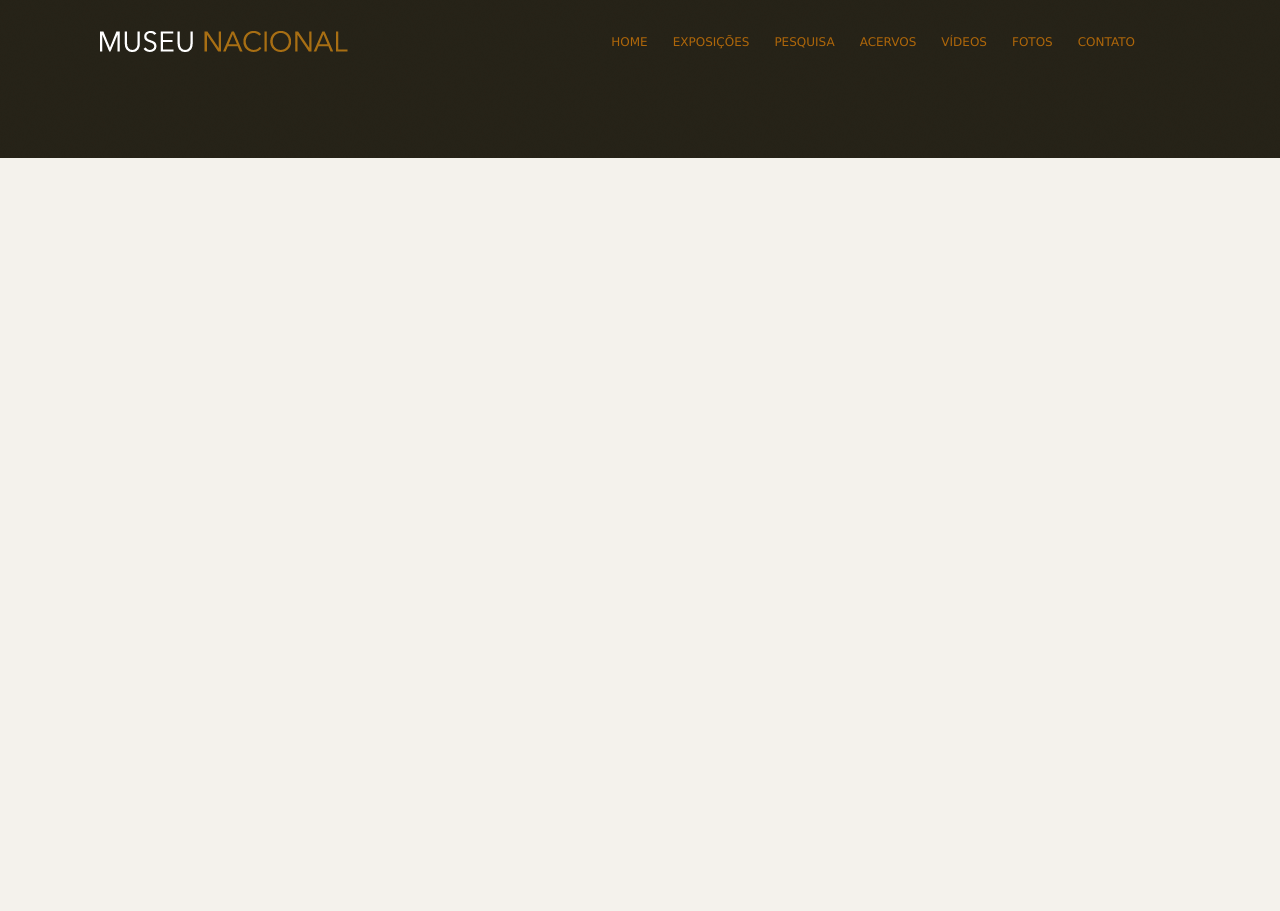
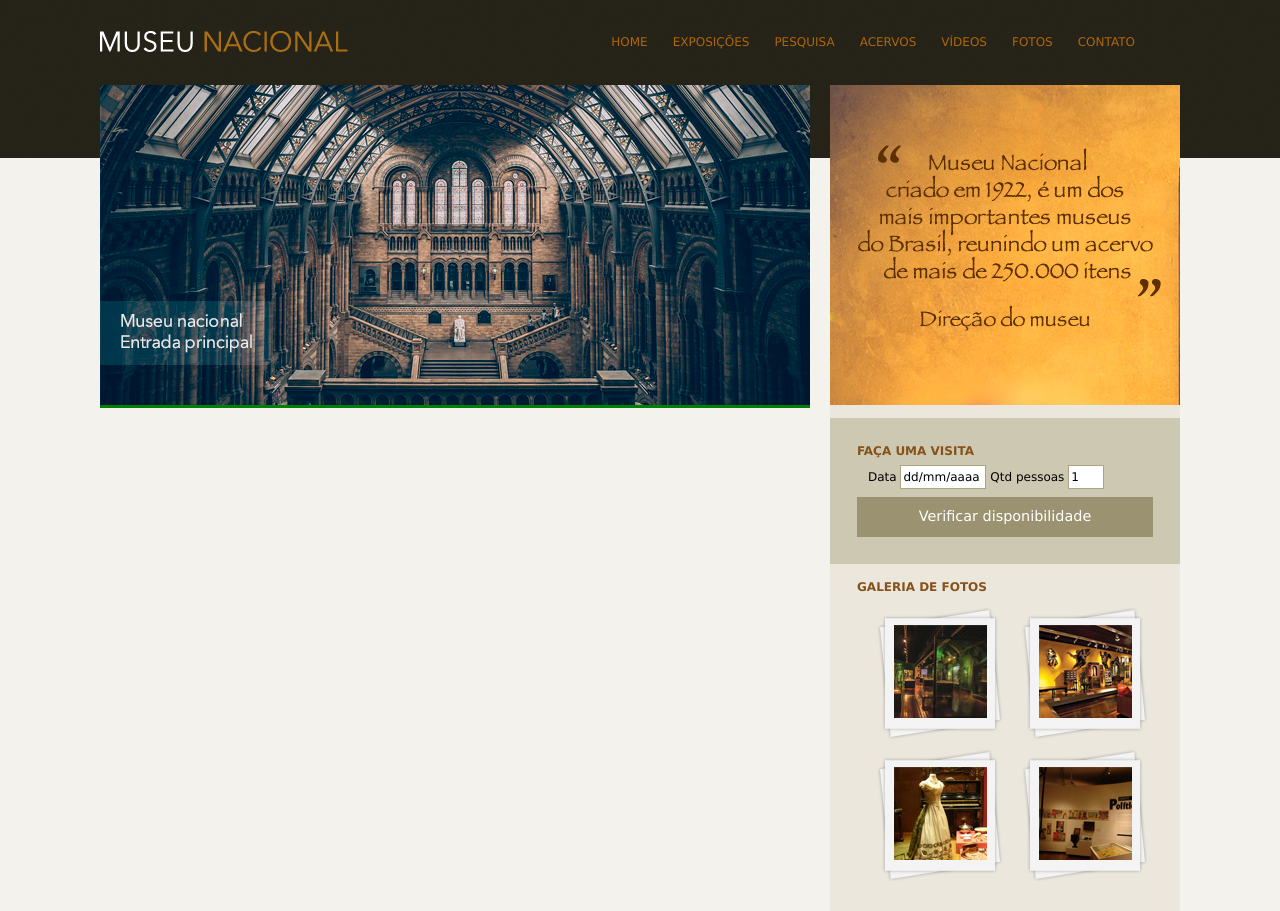
Before and after one commit to V-Charles/ProjetoMuseuNacional, a plain HTML site: page index.html in a window 1280 px wide. Before the commit the page ends 800 px from the top, so only its background shows below. Drawn offline with Linux system fonts and the light colour scheme.

Commit message:
Barra lateral finalizada

```diff
--- a/css/style.css
+++ b/css/style.css
@@ -60,3 +60,78 @@ nav ul li a:link {
 nav ul li a:hover {
     border-bottom: 1px solid #535858;
 }
+
+/* Formatação Principal
+-----------------------------------*/
+#conteudo {
+    width: 710px;
+    float: left;
+    background: green;
+}
+
+aside {
+    width: 350px;
+    float: right;
+    background: #ebe7dd;
+    padding-bottom: 30px;
+}
+
+section#visita {
+    background: #cdc8b1;
+    padding: 10px 27px 27px 27px;
+    margin-top: 10px;
+}
+
+section#galeria {
+    padding: 0 27px 0 27px;
+}
+
+section#galeria a {
+    display: block;
+    background: url(../imagens/fundo-foto.png) no-repeat;
+    float: left;
+    padding: 15px 15px 18px 15px;
+    margin: 10px 0 0 20px;
+}
+
+section#galeria img {
+    margin-left: 2px;
+    margin-top: 3px;
+}
+
+h4 {
+    color: #86521a;
+    text-transform: uppercase;
+    padding-bottom: 3px;
+    margin-bottom: 0;
+}
+
+/* Formatação Formulários
+-----------------------------------*/
+input {
+    height: 20px;
+    width: 80px;
+    background: #fff;
+    border: none;
+    font-size: 1em;
+}
+
+input.campo {
+    border: 1px solid #ada484;
+}
+
+input.botao {
+    background: #9b9271;
+    color: white;
+    width: 100%;
+    height: 40px;
+    font-size: 1.2em;
+}
+
+fieldset {
+    border: none;
+}
+
+legend {
+    display: none;
+}
--- a/index.html
+++ b/index.html
@@ -37,7 +37,71 @@
         </header>
         <!-- Fim Cabeçalho-->
 
+        <!-- Area Principal -->
+        <div id="principal">
+            <div id="conteudo">
 
+                <section id="capa">
+                    <img src="imagens/museu.png">
+                </section>
+
+            </div>
+
+            <!-- Area Lateral-->
+            <aside>
+                <section id="depoimento">
+                    <img src="imagens/depoimento.png">
+                </section>
+
+                <!-- Seção visita -->
+                <section id="visita">
+                    <h4>Faça uma visita</h4>
+                    <form>
+                        <fieldset>
+                            <legend>Selecione uma data</legend>
+
+                            <label for="data">Data</label>
+                            <input class="campo" type="text" id="data" value="dd/mm/aaaa">
+
+                            <label for="qtd">Qtd pessoas</label>
+                            <input class="campo" style="width: 30px;" type="text" id="qtd" value="1">
+
+                        </fieldset>
+
+                        <input class="botao" type="submit" value="Verificar disponibilidade">
+
+                    </form>
+                </section>
+                <!-- Fim Seção visita -->
+
+                <!-- Seção galeria -->
+                <section id="galeria">
+
+                    <h4>Galeria de fotos</h4>
+                    <a href="">
+                        <img src="imagens/imagem1.jpg" height="93" width="93">
+                    </a>
+
+                    <a href="">
+                        <img src="imagens/imagem2.jpg" height="93" width="93">
+                    </a>
+
+                    <a href="">
+                        <img src="imagens/imagem3.jpg" height="93" width="93">
+                    </a>
+
+                    <a href="">
+                        <img src="imagens/imagem4.jpg" height="93" width="93">
+                    </a>
+
+                </section>
+                <!-- Fim Seção galeria -->
+
+            </aside>
+            <!-- Fim Area Lateral-->
+
+        </div>
+        <!-- Fim Area Principal -->
 
     </div>
 </body>
```
